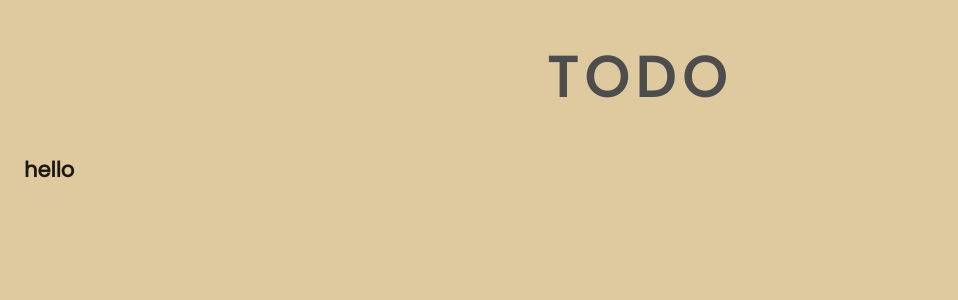
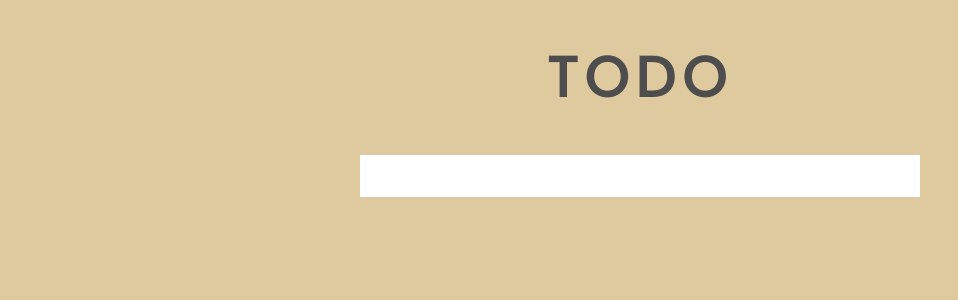
Before and after one commit to sajidsajju/todo-ui, a React (Create React App) app: page / in a window 1280 px wide. Shown: the top 300 px of the page, without its empty margins (0-958 px from the left). Built offline with nearby package versions, Linux system fonts and the light colour scheme.

Commit message:
Add lists state for todo list

```diff
--- a/src/components/TodoList/index.js
+++ b/src/components/TodoList/index.js
@@ -1,12 +1,30 @@
-import React from "react";
+import React, { useState } from "react";
+import { makeStyles } from "@material-ui/core";
+
+const useStyles = makeStyles({
+  todo: {
+    width: "40em",
+    margin: "auto",
+    background: "#FFFFFF",
+  },
+  wrapper: {
+    paddingLeft: "10px",
+    fontSize: "1.5em",
+    lineHeight: "2em",
+    display: "inline",
+  },
+});
 
 function TodoList(props) {
-  const { text } = props;
+  const classes = useStyles();
+  const { todos } = props;
+
+  const [lists, setLists] = useState(todos);
 
   return (
-    <>
-      <h2>{text}</h2>
-    </>
+    <div className={classes.todo}>
+      <div className={classes.wrapper}>{lists}</div>
+    </div>
   );
 }
 
```
